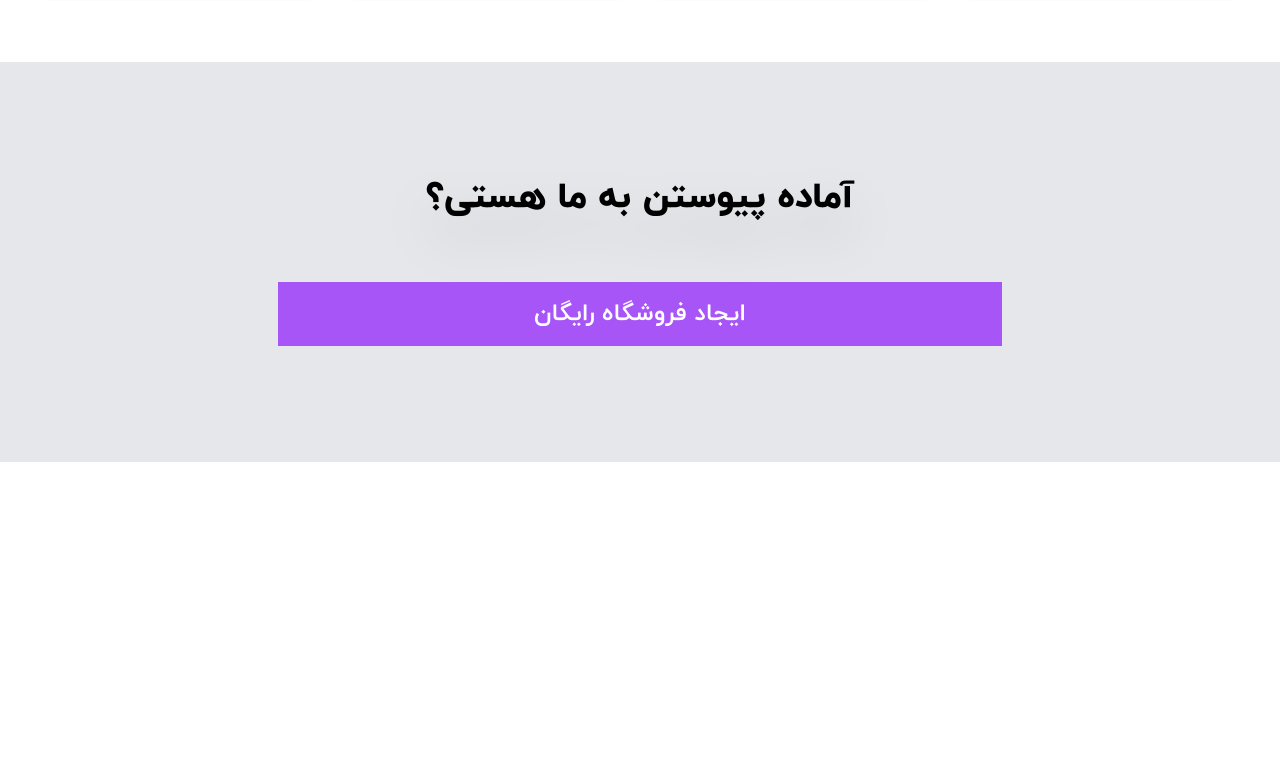
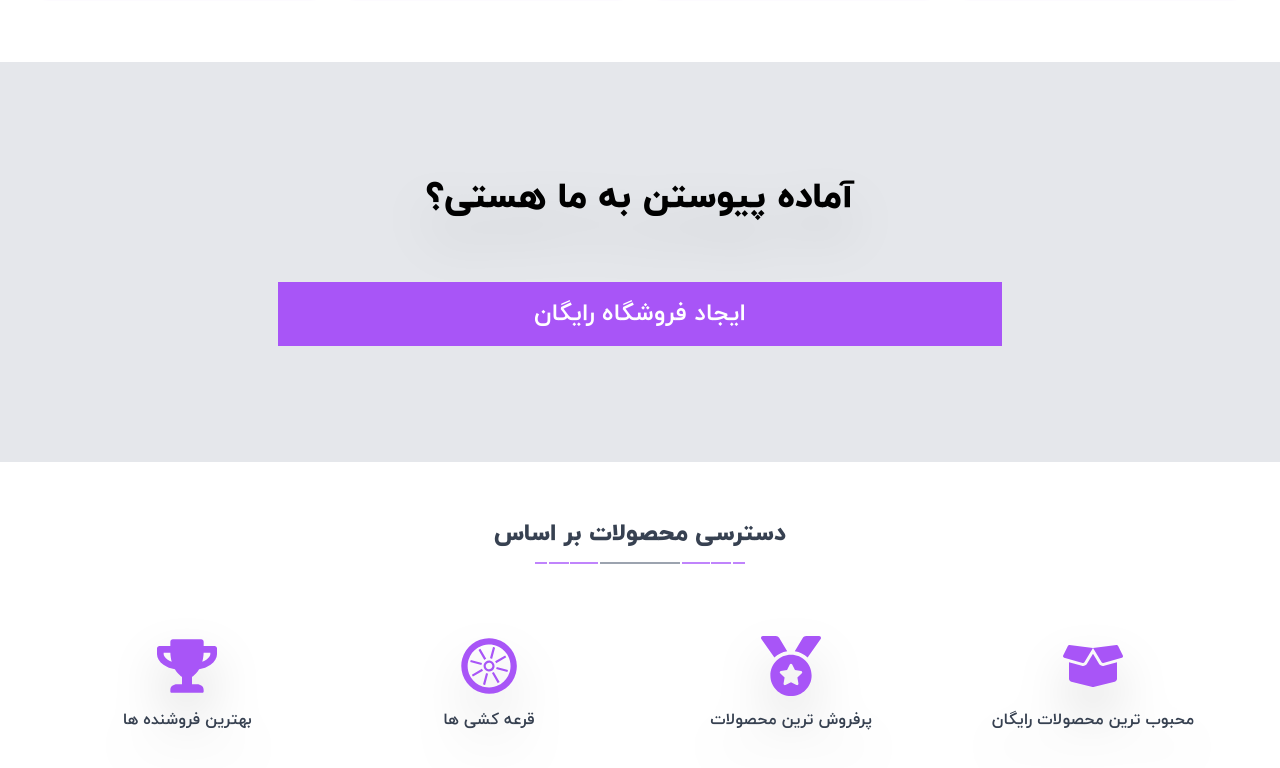
Before and after one commit to mohammadraufzahed/learning-ui, a Next.js app: page / in a window 1280 px wide. Shown: the part 2081-2849 px from the top of the page. Before the commit the page ends 2543 px from the top, so only its background shows below. Built offline with nearby package versions, Linux system fonts and the light colour scheme.

Commit message:
Added the CategoriesProduct component

```diff
--- a/components/Box/index.jsx
+++ b/components/Box/index.jsx
@@ -15,7 +15,7 @@ const Box = ({ title, className, children }) => {
           <div className="w-3 h-[2px] bg-purple-400"></div>
         </div>
       </div>
-      <div className="my-5">{children}</div>
+      <div className="my-5 w-full">{children}</div>
     </div>
   );
 };
--- /dev/null
+++ b/components/CategoriesProduct/index.jsx
@@ -0,0 +1,49 @@
+import { FaBoxOpen, FaMedal, FaTrophy } from "react-icons/fa";
+import { GiCartwheel } from "react-icons/gi";
+import Box from "../Box";
+import classes from "./style/index.module.scss";
+
+const fakeData = [
+  {
+    name: "بهترین فروشنده ها",
+    icon: FaTrophy,
+  },
+  {
+    name: "قرعه کشی ها",
+    icon: GiCartwheel,
+  },
+  {
+    name: "پرفروش ترین محصولات",
+    icon: FaMedal,
+  },
+  {
+    name: "محبوب ترین محصولات رایگان",
+    icon: FaBoxOpen,
+  },
+];
+
+const CategoriesProduct = () => {
+  return (
+    <Box
+      title="دسترسی محصولات بر اساس"
+      className="w-full mt-10 px-1 py-2 md:px-9 md:py-4"
+    >
+      <div className="grid justify-between w-full grid-cols-2 gap-y-16 mt-10 lg:grid-cols-4">
+        {fakeData.map((item, key) => (
+          <CategoriesItem item={item} key={key} />
+        ))}
+      </div>
+    </Box>
+  );
+};
+
+const CategoriesItem = ({ item }) => {
+  return (
+    <div className="flex flex-col items-center gap-3  drop-shadow-2xl">
+      {<item.icon className="text-purple-500 text-6xl" />}
+      <span className="text-gray-700 font-bold">{item.name}</span>
+    </div>
+  );
+};
+
+export default CategoriesProduct;
--- a/pages/index.jsx
+++ b/pages/index.jsx
@@ -1,4 +1,5 @@
 import Head from "next/head";
+import CategoriesProduct from "../components/CategoriesProduct";
 import Features from "../components/Features";
 import Header from "../components/Header";
 import SpecialSellsBox from "../components/SpecialSellsBox";
@@ -22,6 +23,7 @@ export default function Home() {
           ایجاد فروشگاه رایگان
         </button>
       </div>
+      <CategoriesProduct />
     </div>
   );
 }
```
Also changed, not shown: components/CategoriesProduct/style/index.module.scss (added).
